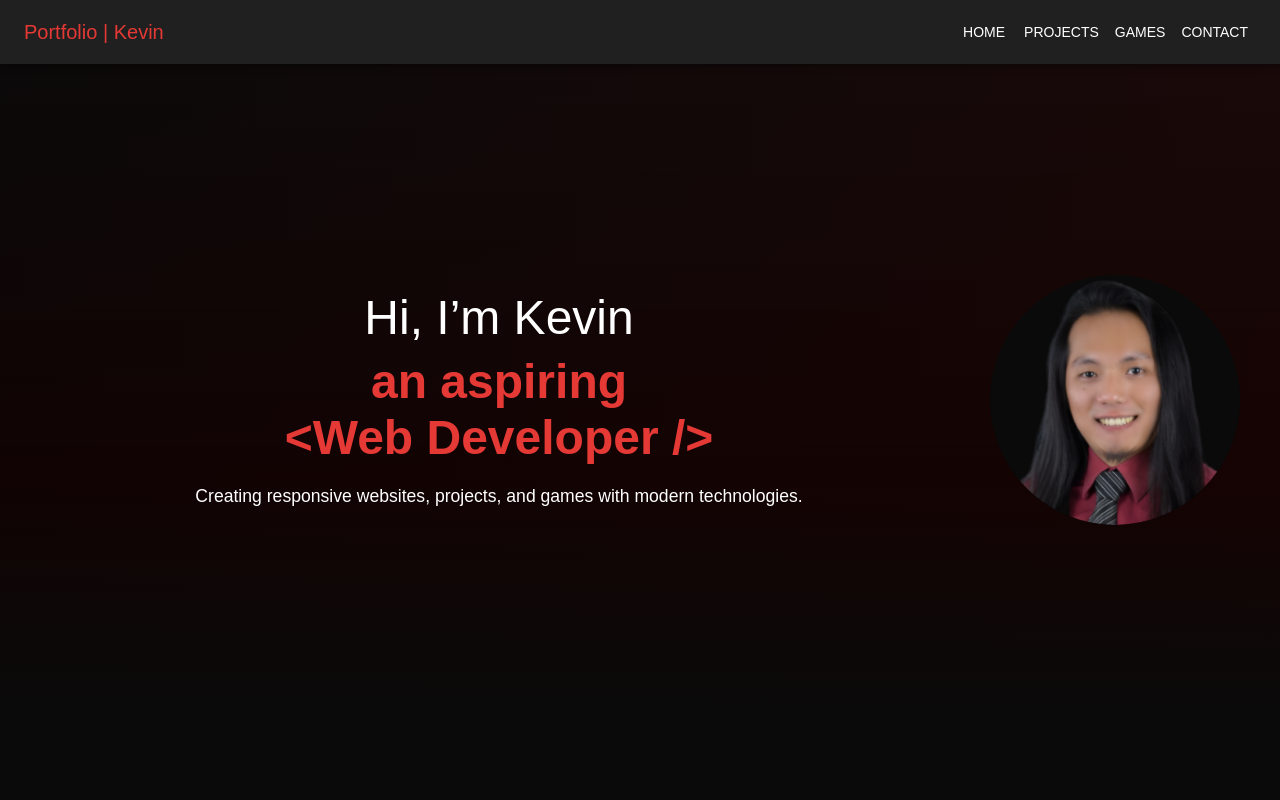
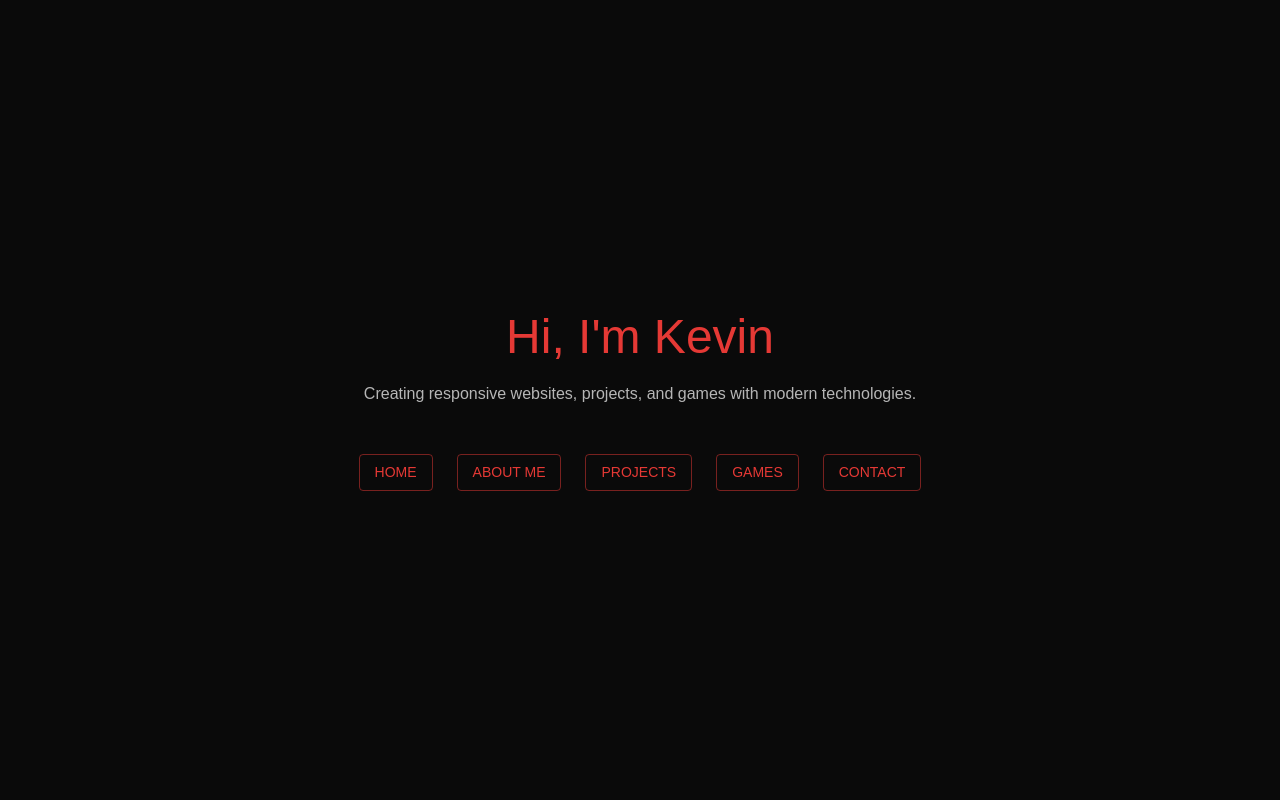
Before and after one commit to kiban09/My-Portfolio-V2, a React (Create React App) app: page /My-Portfolio-V2/ in a window 1280 px wide. Shown: the top 800 px of the page. Built offline with nearby package versions, Linux system fonts and the light colour scheme; the HTML template or start-up script is replaced by a standard one.

Commit message:
added landing page

```diff
--- a/src/App.tsx
+++ b/src/App.tsx
@@ -1,32 +1,17 @@
-import { ThemeProvider, CssBaseline, Box } from "@mui/material";
-import { Navbar } from "./components/Navbar";
-import { Hero } from "./sections/Hero";
-import { Projects } from "./sections/Projects";
-import { Games } from "./sections/Games";
-import { Contact } from "./sections/Contact";
+import { ThemeProvider, CssBaseline } from "@mui/material";
+import { BrowserRouter as Router, Routes, Route } from "react-router-dom";
+import { LandingPage } from "./pages/LandingPage";
+import PortfolioPage from "./pages/PortfolioPage";
 import theme from "./theme/theme";
 
 export default function App() {
   return (
     <ThemeProvider theme={theme}>
       <CssBaseline />
-      <Navbar />
-
-      <Box id="home" sx={{ minHeight: "100vh", bgcolor: "background.default", color: "text.primary" }}>
-        <Hero />
-      </Box>
-
-      <Box id="projects" sx={{ minHeight: "100vh", bgcolor: "background.default", color: "text.primary" }}>
-        <Projects />
-      </Box>
-
-      <Box id="games" sx={{ minHeight: "100vh", bgcolor: "background.default", color: "text.primary" }}>
-        <Games />
-      </Box>
-
-      <Box id="contact" sx={{ minHeight: "70vh", bgcolor: "background.paper", color: "text.primary" }}>
-        <Contact />
-      </Box>
+        <Routes>
+          <Route path="/" element={<LandingPage />} />
+          <Route path="/portfolio" element={<PortfolioPage />} />
+        </Routes>
     </ThemeProvider>
   );
 }
--- a/src/components/Navbar.tsx
+++ b/src/components/Navbar.tsx
@@ -1,13 +1,15 @@
 import { AppBar, Box, Toolbar, Typography, Button, IconButton, useTheme} from "@mui/material";
 import MenuIcon from "@mui/icons-material/Menu";
 import { useState } from "react";
+import { useNavigate } from "react-router-dom";
 
 interface NavbarProps {
   title?: string;
   navItems?: string[];
 }
 
-export const Navbar = ({ title = "Portfolio | Kevin", navItems = ["Home", "Projects", "Games", "Contact"] }: NavbarProps) => {
+export const Navbar = ({ title = "Portfolio | Kevin", navItems = ["Home", "About me", "Projects", "Games", "Contact"] }: NavbarProps) => {
+  const navigate = useNavigate();
   const theme = useTheme();
   const [mobileOpen, setMobileOpen] = useState(false);
 
@@ -16,11 +18,15 @@ export const Navbar = ({ title = "Portfolio | Kevin", navItems = ["Home", "Proje
     };
 
     const handleNavClick = (sectionId: string) => {
-        const section = document.getElementById(sectionId.toLowerCase());
-        if (section) {
-            section.scrollIntoView({ behavior: "smooth" });
-        }
-    };
+    if (sectionId.toLowerCase() === "home") {
+      navigate("/");
+    } else {
+      const section = document.getElementById(sectionId.toLowerCase());
+      if (section) {
+        section.scrollIntoView({ behavior: "smooth" });
+      }
+    }
+  };
 
   return (
     <Box sx={{ flexGrow: 1 }}>
--- a/src/index.tsx
+++ b/src/index.tsx
@@ -4,12 +4,13 @@ import './index.css';
 import App from './App';
 import reportWebVitals from './reportWebVitals';
 
-const root = ReactDOM.createRoot(
-  document.getElementById('root') as HTMLElement
-);
-root.render(
+import { BrowserRouter } from "react-router-dom";
+
+ReactDOM.createRoot(document.getElementById("root")!).render(
   <React.StrictMode>
-    <App />
+    <BrowserRouter basename="/My-Portfolio-V2">
+      <App />
+    </BrowserRouter>
   </React.StrictMode>
 );
 
--- /dev/null
+++ b/src/pages/LandingPage.tsx
@@ -0,0 +1,63 @@
+import { Box, Typography, Stack, Button, useTheme } from "@mui/material";
+import { useNavigate } from "react-router-dom";
+
+export const LandingPage = () => {
+  const theme = useTheme();
+  const navigate = useNavigate();
+
+  const handleNavigate = async (sectionId?: string) => {
+    const result = navigate("/portfolio");
+    if (result instanceof Promise) {
+      await result;
+    }
+    if (sectionId) {
+      setTimeout(() => {
+        const target = document.getElementById(sectionId.toLowerCase());
+        if (target) {
+          target.scrollIntoView({ behavior: "smooth" });
+        }
+      }, 100);
+    }
+  };
+
+  return (
+    <Box
+      sx={{
+        minHeight: "100vh",
+        bgcolor: theme.palette.background.gradient,
+        display: "flex",
+        flexDirection: "column",
+        alignItems: "center",
+        justifyContent: "center",
+        textAlign: "center",
+        p: 2,
+      }}
+    >
+      <Typography variant="h3" color="primary" gutterBottom>
+        Hi, I'm Kevin
+      </Typography>
+
+      <Typography sx={{ color: theme.palette.text.secondary, mb: 6, maxWidth: 600 }}>
+        Creating responsive websites, projects, and games with modern technologies.
+      </Typography>
+
+      <Stack direction="row" spacing={3} flexWrap="wrap" justifyContent="center">
+        <Button onClick={() => handleNavigate()} variant="outlined" color="primary">
+          Home
+        </Button>
+        <Button onClick={() => handleNavigate("hero")} variant="outlined" color="primary">
+          About me
+        </Button>
+        <Button onClick={() => handleNavigate("projects")} variant="outlined" color="primary">
+          Projects
+        </Button>
+        <Button onClick={() => handleNavigate("games")} variant="outlined" color="primary">
+          Games
+        </Button>
+        <Button onClick={() => handleNavigate("contact")} variant="outlined" color="primary">
+          Contact
+        </Button>
+      </Stack>
+    </Box>
+  );
+};
--- /dev/null
+++ b/src/pages/PortfolioPage.tsx
@@ -0,0 +1,32 @@
+import { ThemeProvider, CssBaseline, Box } from "@mui/material";
+import { Navbar } from "../components/Navbar";
+import { Hero } from "../sections/Hero";
+import { Projects } from "../sections/Projects";
+import { Games } from "../sections/Games";
+import { Contact } from "../sections/Contact";
+import theme from "../theme/theme";
+
+export default function PortfolioPage() {
+  return (
+    <ThemeProvider theme={theme}>
+      <CssBaseline />
+      <Navbar />
+
+      <Box id="about me" sx={{ minHeight: "100vh", bgcolor: "background.default", color: "text.primary" }}>
+        <Hero />
+      </Box>
+
+      <Box id="projects" sx={{ minHeight: "100vh", bgcolor: "background.default", color: "text.primary" }}>
+        <Projects />
+      </Box>
+
+      <Box id="games" sx={{ minHeight: "100vh", bgcolor: "background.default", color: "text.primary" }}>
+        <Games />
+      </Box>
+
+      <Box id="contact" sx={{ minHeight: "70vh", bgcolor: "background.paper", color: "text.primary" }}>
+        <Contact />
+      </Box>
+    </ThemeProvider>
+  );
+}
```
